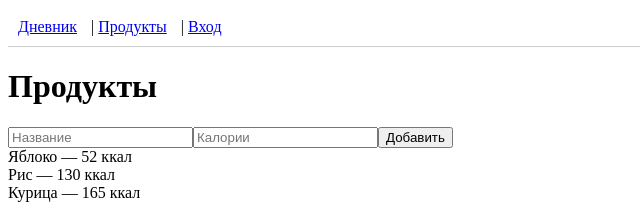
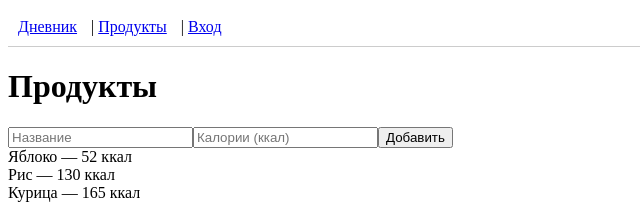
Before and after one commit to arinakarinskaiaa/karkolprakt, a Vue app: page /products in a window 1280 px wide. Shown: the top 217 px of the page, without its empty margins (0-640 px from the left). Built offline with nearby package versions, Linux system fonts and the light colour scheme.

Commit message:
Первый коммит Тая

```diff
--- a/src/components/diarypage.vue
+++ b/src/components/diarypage.vue
@@ -8,9 +8,21 @@ const { products } = useProducts()
 
 const selectedProduct = ref("")
 const grams = ref("")
+const gramsError = ref("")
 
 function addToDiary() {
     if (!selectedProduct.value || !grams.value) return
+
+    if (!grams.value) {
+        gramsError.value = "Введите количество граммов"
+        return
+    }
+
+    const num = Number(grams.value)
+    if (isNaN(num) || num <= 0) {
+        gramsError.value = "Введите корректное число (только цифры)"
+        return
+    }
 
     currentUser.value.diary.push({
         id: Date.now(),
@@ -48,9 +60,11 @@ const totalCalories = computed(() => {
             </option>
         </select>
 
-        <input v-model="grams" placeholder="Граммы" />
+        <input v-model="grams" type="number" min="0" placeholder="Граммы" @input="gramsError = ''" />
 
         <button @click="addToDiary">Добавить</button>
+
+        <p v-if="gramsError" class="error">{{ gramsError }}</p>
     </div>
 
     <h2>Сегодня</h2>
--- a/src/components/productspage.vue
+++ b/src/components/productspage.vue
@@ -6,6 +6,7 @@ const { products, addProduct } = useProducts()
 
 const name = ref("")
 const calories = ref("")
+const caloriesError = ref("")
 
 function add() {
     if (!name.value || !calories.value) return
@@ -21,9 +22,18 @@ function add() {
     <h1>Продукты</h1>
 
     <input v-model="name" placeholder="Название" />
-    <input v-model="calories" placeholder="Калории" />
+    <input
+      v-model="calories"
+      type="number"
+      min="0"
+      step="1"
+      placeholder="Калории (ккал)"
+      @input="caloriesError = ''"
+    />
 
     <button @click="add">Добавить</button>
+
+    <p v-if="caloriesError" class="error">{{ caloriesError }}</p>
 
     <div v-for="p in products" :key="p.id">
         {{ p.name }} — {{ p.calories }} ккал
--- a/src/components/registracia.vue
+++ b/src/components/registracia.vue
@@ -22,4 +22,9 @@ function submit() {
     <input v-model="password" placeholder="Пароль" type="password" />
 
     <button @click="submit">Зарегистрироваться</button>
+
+     <p>
+        Есть аккаунт?
+        <router-link to="/login">Войти</router-link>
+    </p>
 </template>
```
